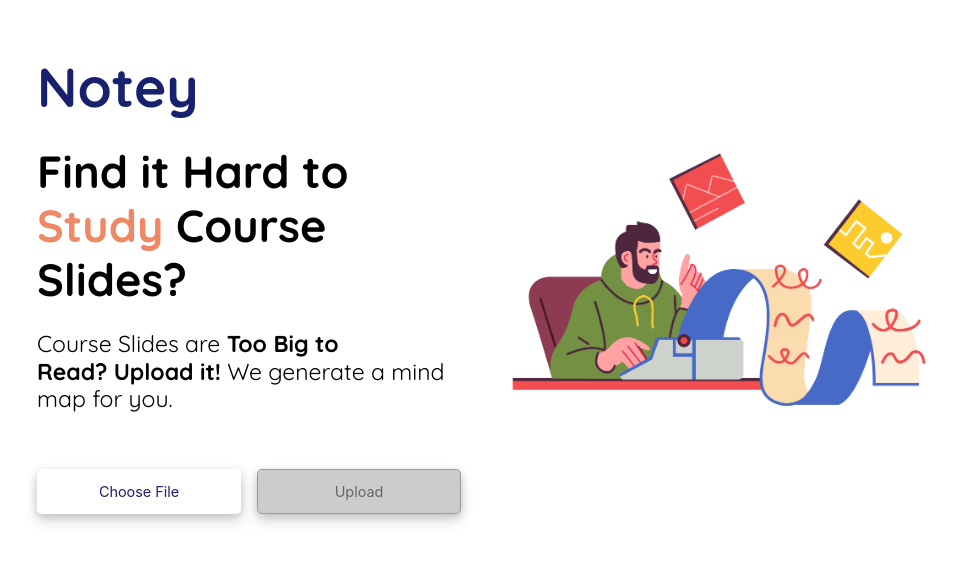
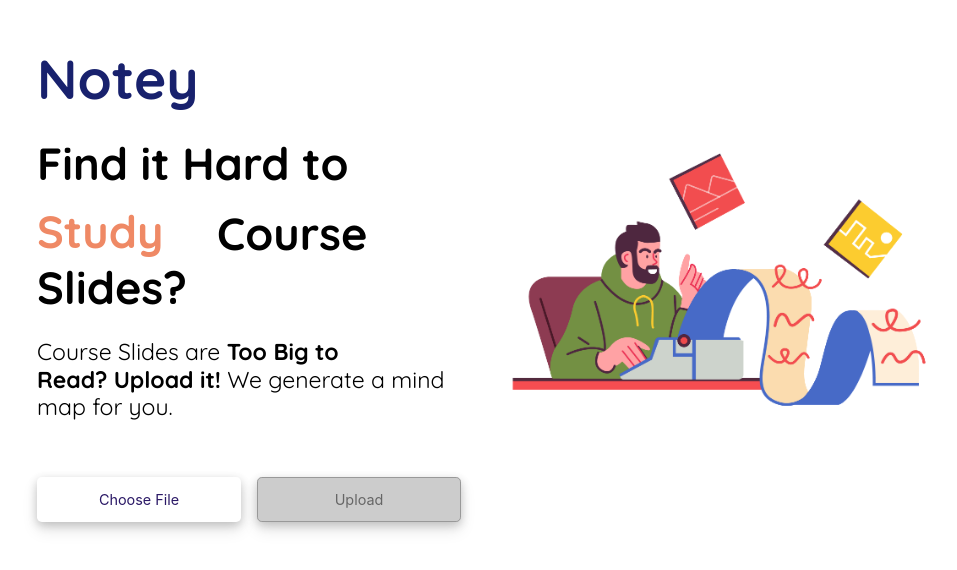
Before and after one commit to coookie89/Notey, a React (Create React App) app: page / in a window 1280 px wide. Shown: the part 116-686 px from the top of the page, without its empty margins (155-1112 px from the left). Built offline with nearby package versions, Linux system fonts and the light colour scheme; what markmap-common, markmap-lib would draw is missing.

Commit message:
replace animation with pure css

```diff
--- a/src/components/Homepage.jsx
+++ b/src/components/Homepage.jsx
@@ -1,33 +1,4 @@
-import React, { useState, useEffect } from "react";
 import FileUpload from "./FileUpload";
-
-const AnimatedWord = () => {
-  const words = ["Revise", "Study", "Review", "Learn", "Reread"];
-  const [currentIndex, setCurrentIndex] = useState(0);
-  const [isAnimating, setIsAnimating] = useState(true);
-
-  useEffect(() => {
-    const interval = setInterval(() => {
-      setIsAnimating(true);
-      setCurrentIndex((prevIndex) => (prevIndex + 1) % words.length);
-    }, 3000); // Change word every 3 seconds
-
-    return () => clearInterval(interval);
-  }, []);
-
-  return (
-    <span
-      style={{
-        display: "inline-block",
-        color: "rgb(239, 137, 101)", // You can change this color
-      }}
-      className={isAnimating ? "word-animation" : ""}
-      onAnimationEnd={() => setIsAnimating(false)}
-    >
-      {words[currentIndex]}
-    </span>
-  );
-};
 
 export default function Homepage() {
   return (
@@ -36,7 +7,15 @@ export default function Homepage() {
         <div className="w-100">
           <h1 className="mb-4">Notey</h1>
           <h2 className="mb-4">
-            Find it Hard to <AnimatedWord /> Course Slides?
+            Find it Hard to
+            <div class="word-animation">
+              <span>Revise</span>
+              <span>Study</span>
+              <span>Review</span>
+              <span>Learn</span>
+              <span>Reread</span>
+            </div>
+            Course Slides?
           </h2>
 
           <h5 className="mb-4">
@@ -44,7 +23,7 @@ export default function Homepage() {
             &nbsp;<b>Upload it!</b> We generate a mind map for you.
           </h5>
 
-          <FileUpload/>
+          <FileUpload />
         </div>
         <div className="w-100">
           <img
--- a/src/components/style.css
+++ b/src/components/style.css
@@ -115,31 +115,71 @@ button[disabled],
   color: white;
 }
 
-@keyframes wordAnimation {
+.word-animation {
+  display: inline-block;
+  position: relative;
+  width: 180px;
+  height: 60px;
+  overflow: hidden;
+  transform: translateY(14px);
+}
+
+span {
+  margin: 0;
+  padding: 0;
+}
+
+.word-animation span {
+  position: absolute;
+  width: 100%;
+  text-align: center;
+  vertical-align: baseline;
+  animation: slide 15s infinite; /* 5 words × 3s = 15s */
+  opacity: 0;
+  color: rgb(239, 137, 101);
+}
+
+/* Define the timing for each word to appear */
+.word-animation span:nth-child(1) {
+  width: auto;
+  animation-delay: 0s;
+}
+.word-animation span:nth-child(2) {
+  width: auto;
+  animation-delay: 3s;
+}
+.word-animation span:nth-child(3) {
+  animation-delay: 6s;
+}
+.word-animation span:nth-child(4) {
+  animation-delay: 9s;
+}
+.word-animation span:nth-child(5) {
+  animation-delay: 12s;
+}
+
+/* Keyframes for sliding and fading effect */
+@keyframes slide {
   0% {
+    transform: translateY(100%);
+    opacity: 0;
+  }
+  10% {
+    transform: translateY(0);
     opacity: 1;
-    transform: translateY(0);
   }
   20% {
+    transform: translateY(0);
+    opacity: 1;
+  }
+  30% {
+    transform: translateY(-100%);
     opacity: 0;
-    transform: translateY(-20px);
-  }
-  40% {
-    opacity: 0;
-    transform: translateY(20px);
-  }
-  60% {
-    opacity: 1;
-    transform: translateY(0);
   }
   100% {
-    opacity: 1;
-    transform: translateY(0);
+    transform: translateY(100%);
+    opacity: 0;
   }
-}
-
-.word-animation {
-  animation: wordAnimation 1s ease-in-out;
 }
 
 @keyframes float {
```
